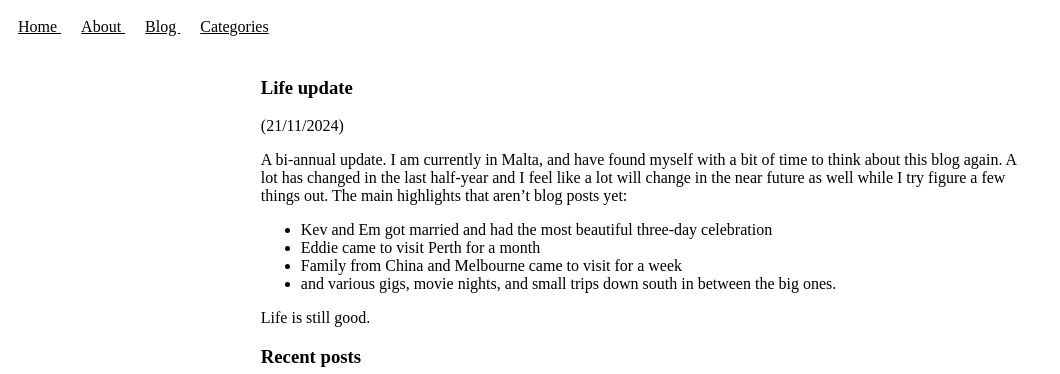
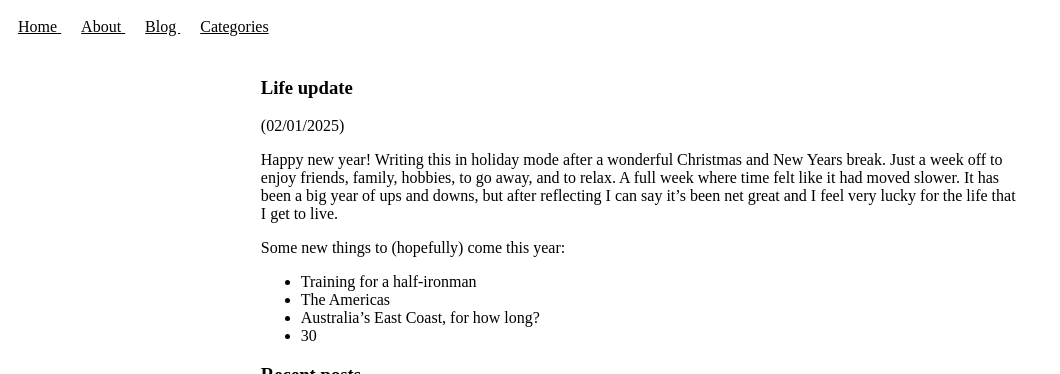
Before and after one commit to axshen/axshen.github.io, a Jekyll site: the page built from index.md, in a window 1280 px wide, cut to the strip 0-374 px from the top of the page. Shown: the whole strip, without its empty margins (0-1060 px from the left). Built offline with Jekyll 4.4.1, drawn with Linux system fonts in a browser that asks for light colours.

Commit message:
summary update

```diff
--- a/index.md
+++ b/index.md
@@ -4,16 +4,16 @@ title: Home
 ---
 ### Life update
 
-(21/11/2024)
+(02/01/2025)
 
-A bi-annual update. I am currently in Malta, and have found myself with a bit of time to think about this blog again. A lot has changed in the last half-year and I feel like a lot will change in the near future as well while I try figure a few things out. The main highlights that aren't blog posts yet:
+Happy new year! Writing this in holiday mode after a wonderful Christmas and New Years break. Just a week off to enjoy friends, family, hobbies, to go away, and to relax. A full week where time felt like it had moved slower. It has been a big year of ups and downs, but after reflecting I can say it's been net great and I feel very lucky for the life that I get to live.
 
-* Kev and Em got married and had the most beautiful three-day celebration
-* Eddie came to visit Perth for a month
-* Family from China and Melbourne came to visit for a week
-* and various gigs, movie nights, and small trips down south in between the big ones.
+Some new things to (hopefully) come this year:
 
-Life is still good.
+* Training for a half-ironman
+* The Americas
+* Australia's East Coast, for how long?
+* 30
 
 ### Recent posts
 
```
